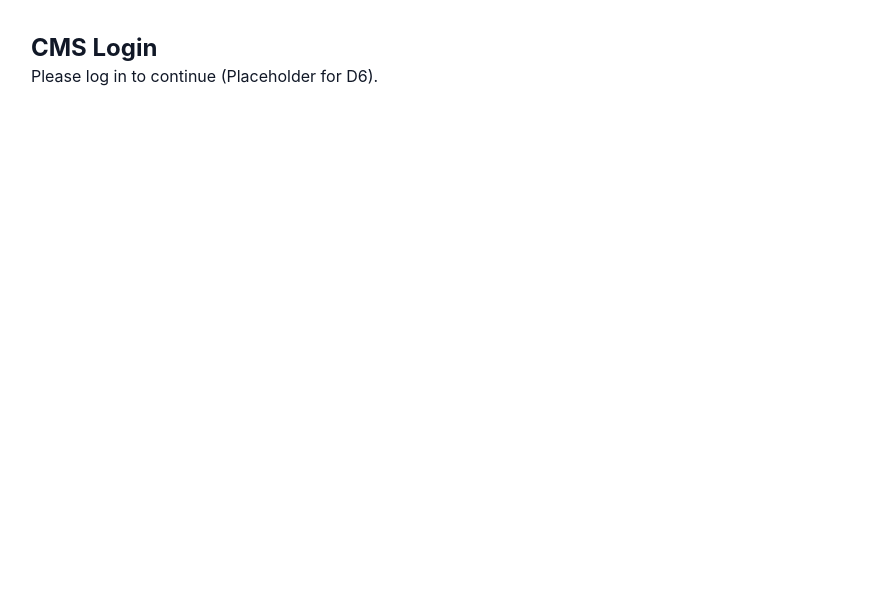
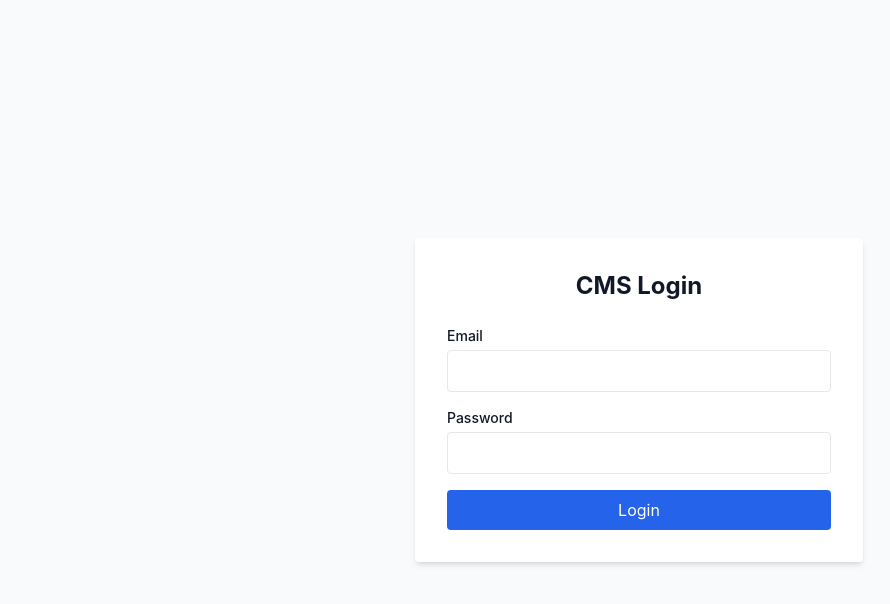
Before and after one commit to MatrixBug404/DailyStar, a Next.js app in the folder apps/web/: page /cms/login in a window 1280 px wide. Shown: the top 604 px of the page, without its empty margins (1-891 px from the left). Built offline with nearby package versions, Linux system fonts and the light colour scheme; no server answers.

Commit message:
feat: add Phase 6 CMS auth shell

```diff
--- a/apps/web/app/cms/(protected)/layout.tsx
+++ b/apps/web/app/cms/(protected)/layout.tsx
@@ -1,15 +1,41 @@
-import React from 'react';
+'use client';
+
+import React, { useEffect } from 'react';
+import { useRouter } from 'next/navigation';
+import { useSession } from '../session-provider';
 
 /**
- * Protected Layout placeholder for D6.
- * D7 will add the actual client-side redirect-if-unauthenticated logic.
+ * Protected Layout (D7).
+ * Implements the client-side redirect-if-unauthenticated logic.
  */
 export default function ProtectedLayout({ children }: { children: React.ReactNode }) {
+  const router = useRouter();
+  const { status, logout } = useSession();
+
+  useEffect(() => {
+    if (status === 'unauthenticated') {
+      router.replace('/cms/login');
+    }
+  }, [status, router]);
+
+  if (status === 'loading' || status === 'unauthenticated') {
+    return (
+      <div className="p-8 flex items-center justify-center min-h-screen">
+        <p>Loading CMS...</p>
+      </div>
+    );
+  }
+
   return (
     <div className="cms-protected-layout">
-      {/* Navigation scaffolding could go here */}
-      <nav className="p-4 bg-gray-100 border-b">
+      <nav className="p-4 bg-gray-100 border-b flex justify-between items-center">
         <span className="font-semibold">DailyStar CMS (Protected)</span>
+        <button
+          onClick={() => logout()}
+          className="text-sm text-gray-600 hover:text-black"
+        >
+          Logout
+        </button>
       </nav>
       <div className="p-8">{children}</div>
     </div>
--- a/apps/web/app/cms/login/page.tsx
+++ b/apps/web/app/cms/login/page.tsx
@@ -1,15 +1,100 @@
-import React from 'react';
+'use client';
+
+import React, { useState, useEffect } from 'react';
+import { useRouter } from 'next/navigation';
+import { useSession } from '../session-provider';
 
 /**
- * Ungated CMS Login placeholder (D6).
+ * CMS Login (D7).
  * Placed outside (protected) to prevent redirect loops.
- * Real auth functionality belongs to D7.
  */
 export default function CmsLoginPage() {
+  const router = useRouter();
+  const { status, login } = useSession();
+
+  const [email, setEmail] = useState('');
+  const [password, setPassword] = useState('');
+  const [error, setError] = useState('');
+  const [isSubmitting, setIsSubmitting] = useState(false);
+
+  useEffect(() => {
+    if (status === 'authenticated') {
+      router.replace('/cms');
+    }
+  }, [status, router]);
+
+  if (status === 'loading' || status === 'authenticated') {
+    return (
+      <main className="p-8 flex items-center justify-center min-h-screen">
+        <p>Loading...</p>
+      </main>
+    );
+  }
+
+  const handleSubmit = async (e: React.FormEvent) => {
+    e.preventDefault();
+    setError('');
+    setIsSubmitting(true);
+    try {
+      await login(email, password);
+      // Let the useEffect handle the redirect to /cms once status becomes 'authenticated'
+    } catch (err: any) {
+      setError(err.message || 'Login failed. Please try again.');
+      setIsSubmitting(false);
+    }
+  };
+
   return (
-    <main className="p-8">
-      <h1 className="text-2xl font-bold">CMS Login</h1>
-      <p>Please log in to continue (Placeholder for D6).</p>
+    <main className="p-8 flex items-center justify-center min-h-screen bg-gray-50">
+      <div className="bg-white p-8 rounded shadow-md w-full max-w-md">
+        <h1 className="text-2xl font-bold mb-6 text-center">CMS Login</h1>
+
+        {error && (
+          <div className="bg-red-100 text-red-700 p-3 rounded mb-4 text-sm" role="alert">
+            {error}
+          </div>
+        )}
+
+        <form onSubmit={handleSubmit} className="space-y-4">
+          <div>
+            <label className="block text-sm font-medium mb-1" htmlFor="email">
+              Email
+            </label>
+            <input
+              id="email"
+              type="email"
+              required
+              className="w-full border p-2 rounded"
+              value={email}
+              onChange={(e) => setEmail(e.target.value)}
+              disabled={isSubmitting}
+            />
+          </div>
+
+          <div>
+            <label className="block text-sm font-medium mb-1" htmlFor="password">
+              Password
+            </label>
+            <input
+              id="password"
+              type="password"
+              required
+              className="w-full border p-2 rounded"
+              value={password}
+              onChange={(e) => setPassword(e.target.value)}
+              disabled={isSubmitting}
+            />
+          </div>
+
+          <button
+            type="submit"
+            className="w-full bg-blue-600 text-white py-2 rounded hover:bg-blue-700 disabled:opacity-50"
+            disabled={isSubmitting}
+          >
+            {isSubmitting ? 'Logging in...' : 'Login'}
+          </button>
+        </form>
+      </div>
     </main>
   );
 }
--- a/apps/web/app/cms/session-provider.tsx
+++ b/apps/web/app/cms/session-provider.tsx
@@ -1,11 +1,168 @@
 'use client';
 
-import React from 'react';
+import React, { createContext, useContext, useEffect, useState, useRef } from 'react';
+import { SafeUser } from '@dailystar/types';
+import { API_BASE } from '../../lib/api';
 
-/**
- * Minimal SessionProvider placeholder for D6 (CMS Route Tree).
- * Real session management and auth state will be implemented in D7.
- */
+const AUTH_API_BASE = API_BASE.replace(/\/v1\/?$/, ''); // e.g. http://localhost:3001/api
+
+export interface SessionContextValue {
+  user: SafeUser | null;
+  roles: string[];
+  permissions: string[];
+  accessToken: string | null;
+  status: 'loading' | 'authenticated' | 'unauthenticated';
+  login: (email: string, password: string) => Promise<void>;
+  logout: () => Promise<void>;
+  refresh: () => Promise<string | null>;
+}
+
+const SessionContext = createContext<SessionContextValue | null>(null);
+
 export function SessionProvider({ children }: { children: React.ReactNode }) {
-  return <>{children}</>;
+  const [user, setUser] = useState<SafeUser | null>(null);
+  const [roles, setRoles] = useState<string[]>([]);
+  const [permissions, setPermissions] = useState<string[]>([]);
+  const [accessToken, setAccessToken] = useState<string | null>(null);
+  const [status, setStatus] = useState<'loading' | 'authenticated' | 'unauthenticated'>('loading');
+  const hasRefreshed = useRef(false);
+
+  const fetchMe = async (token: string): Promise<SafeUser | null> => {
+    try {
+      const res = await fetch(`${AUTH_API_BASE}/users/me`, {
+        method: 'GET',
+        headers: {
+          'Authorization': `Bearer ${token}`,
+        },
+        credentials: 'include',
+      });
+      if (res.ok) {
+        return await res.json();
+      }
+      return null;
+    } catch {
+      return null;
+    }
+  };
+
+  const refresh = async (): Promise<string | null> => {
+    try {
+      const res = await fetch(`${AUTH_API_BASE}/auth/refresh`, {
+        method: 'POST',
+        headers: {
+          'Content-Type': 'application/json',
+        },
+        credentials: 'include',
+      });
+      if (res.ok) {
+        const data = await res.json();
+        const token = data.accessToken;
+        const me = await fetchMe(token);
+        if (me) {
+          setAccessToken(token);
+          setUser(me);
+          setRoles(me.roles || []);
+          setPermissions(me.permissions || []);
+          setStatus('authenticated');
+          return token;
+        }
+      }
+    } catch {
+      // Ignore network errors here
+    }
+    setAccessToken(null);
+    setUser(null);
+    setRoles([]);
+    setPermissions([]);
+    setStatus('unauthenticated');
+    return null;
+  };
+
+  useEffect(() => {
+    if (!hasRefreshed.current) {
+      hasRefreshed.current = true;
+      refresh();
+    }
+    // eslint-disable-next-line react-hooks/exhaustive-deps
+  }, []);
+
+  const login = async (email: string, password: string): Promise<void> => {
+    setStatus('loading');
+    try {
+      const res = await fetch(`${AUTH_API_BASE}/auth/login`, {
+        method: 'POST',
+        headers: {
+          'Content-Type': 'application/json',
+        },
+        credentials: 'include',
+        body: JSON.stringify({ email, password }),
+      });
+
+      if (!res.ok) {
+        let errMsg = 'Login failed';
+        try {
+          const errData = await res.json();
+          errMsg = errData.message || errMsg;
+        } catch { /* empty */ }
+        throw new Error(errMsg);
+      }
+
+      const data = await res.json();
+      const token = data.accessToken;
+
+      const me = await fetchMe(token);
+      if (!me) {
+        throw new Error('Failed to verify user profile');
+      }
+
+      setAccessToken(token);
+      setUser(me);
+      setRoles(me.roles || []);
+      setPermissions(me.permissions || []);
+      setStatus('authenticated');
+    } catch (error) {
+      setAccessToken(null);
+      setUser(null);
+      setRoles([]);
+      setPermissions([]);
+      setStatus('unauthenticated');
+      throw error;
+    }
+  };
+
+  const logout = async (): Promise<void> => {
+    try {
+      await fetch(`${AUTH_API_BASE}/auth/logout`, {
+        method: 'POST',
+        credentials: 'include',
+      });
+    } catch { /* empty */ }
+
+    setAccessToken(null);
+    setUser(null);
+    setRoles([]);
+    setPermissions([]);
+    setStatus('unauthenticated');
+  };
+
+  const value: SessionContextValue = {
+    user,
+    roles,
+    permissions,
+    accessToken,
+    status,
+    login,
+    logout,
+    refresh,
+  };
+
+  return <SessionContext.Provider value={value}>{children}</SessionContext.Provider>;
 }
+
+export function useSession() {
+  const context = useContext(SessionContext);
+  if (!context) {
+    throw new Error('useSession must be used within a SessionProvider');
+  }
+  return context;
+}
```
Also changed, not shown: 2 other files (tests, documents, lock files or other folders).
